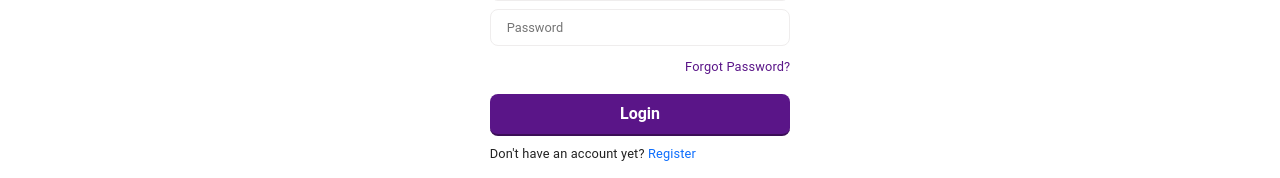
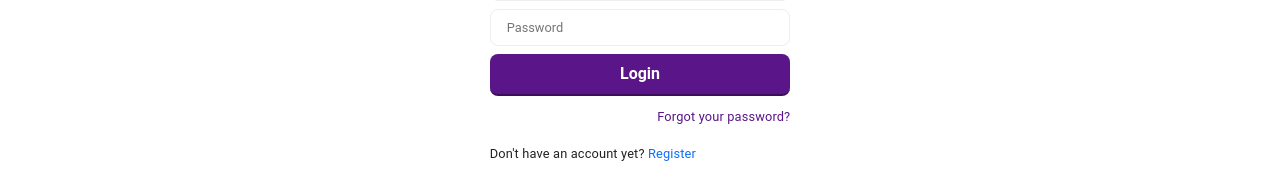
Before and after one commit to fabianWebDev/mochi-cosmetics-fe, a React (Vite) app: page /login in a window 1280 px wide. Shown: the part 275-453 px from the top of the page. Built offline with nearby package versions, Linux system fonts and the light colour scheme; no server answers; a web font is replaced by a local one.

Commit message:
Login structure change

```diff
--- a/src/components/auth/login/LoginForm.jsx
+++ b/src/components/auth/login/LoginForm.jsx
@@ -35,14 +35,14 @@ const LoginForm = ({ formData, onChange, onSubmit, loading, error }) => {
                     className={classes.input_field}
                 />
             </div>
-            <div className={classes.forgot_password_container}>
-                <Link to="/password-reset" className={classes.forgot_password_link}>
-                    Forgot Password?
-                </Link>
-            </div>
             <button type="submit" className={classes.login_button} disabled={loading}>
                 {loading ? 'Logging in...' : 'Login'}
             </button>
+            <div className={classes.forgot_password_container}>
+                <Link to="/password-reset" className={classes.forgot_password_link}>
+                    Forgot your password?
+                </Link>
+            </div>
             <p className={classes.register_button_container}>Don't have an account yet? <Link to="/register" className={classes.register_button}>Register</Link></p>
         </form>
     );
```
